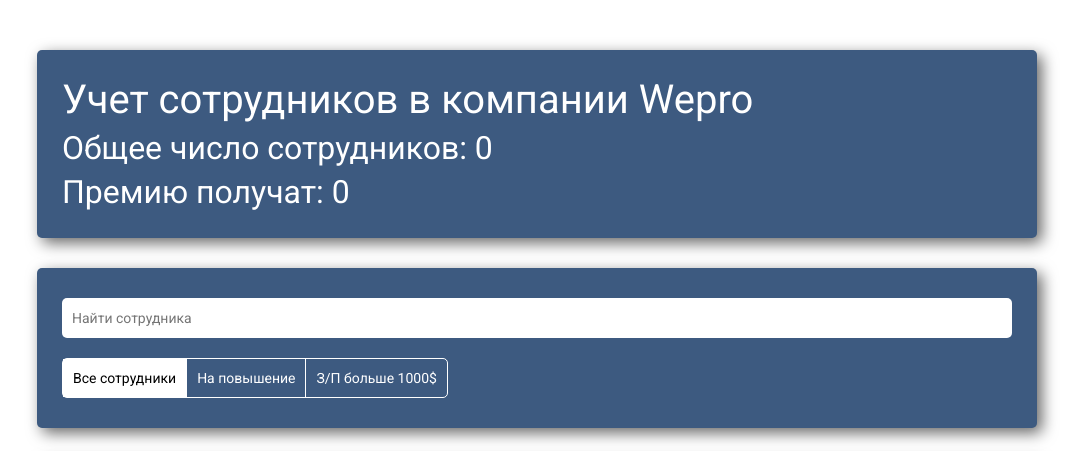
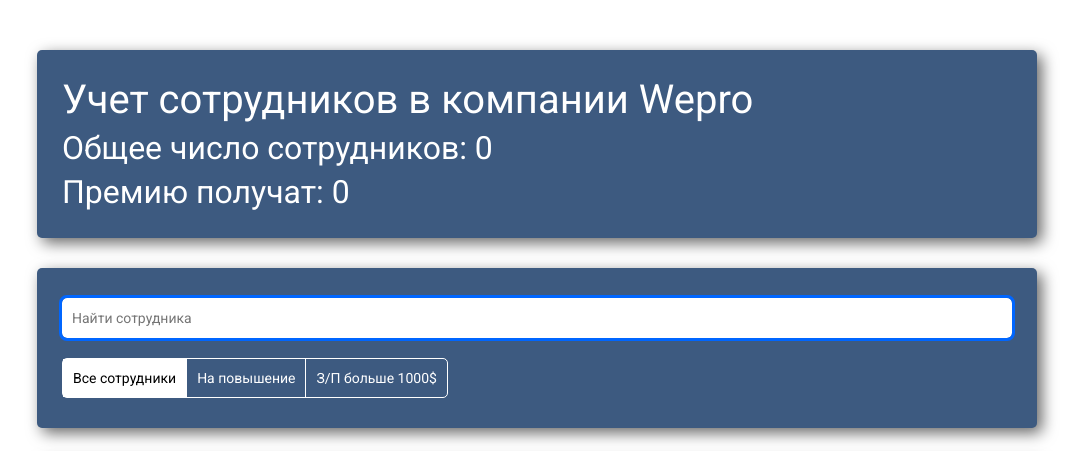
Before and after one commit to Eldorbek06/Office-app, a website built with Vite: page index.html in a window 1280 px wide. In both pictures the pointer is over the input "Найти сотрудника". Shown: the top 451 px of the page, without its empty margins (103-1186 px from the left). Built offline with nearby package versions, Linux system fonts and the light colour scheme; files whose address does not match are found by name.

Commit message:
header and footer inps scss fixed

```diff
--- a/src/scss/style.scss
+++ b/src/scss/style.scss
@@ -56,8 +56,9 @@
         font-size: 14px;
         cursor: pointer;
 
-        &::placeholder {
-            font-size: 14px;
+        &:hover,
+        &:focus {
+            outline: 3px solid #0066ff;
         }
     }
 
@@ -206,7 +207,6 @@
     &__inp {
         padding: 10px;
         border-radius: 5px;
-        outline: 0px solid #0d6efd;
         width: 35%;
         transition: .2s;
         font-size: inherit;
```
